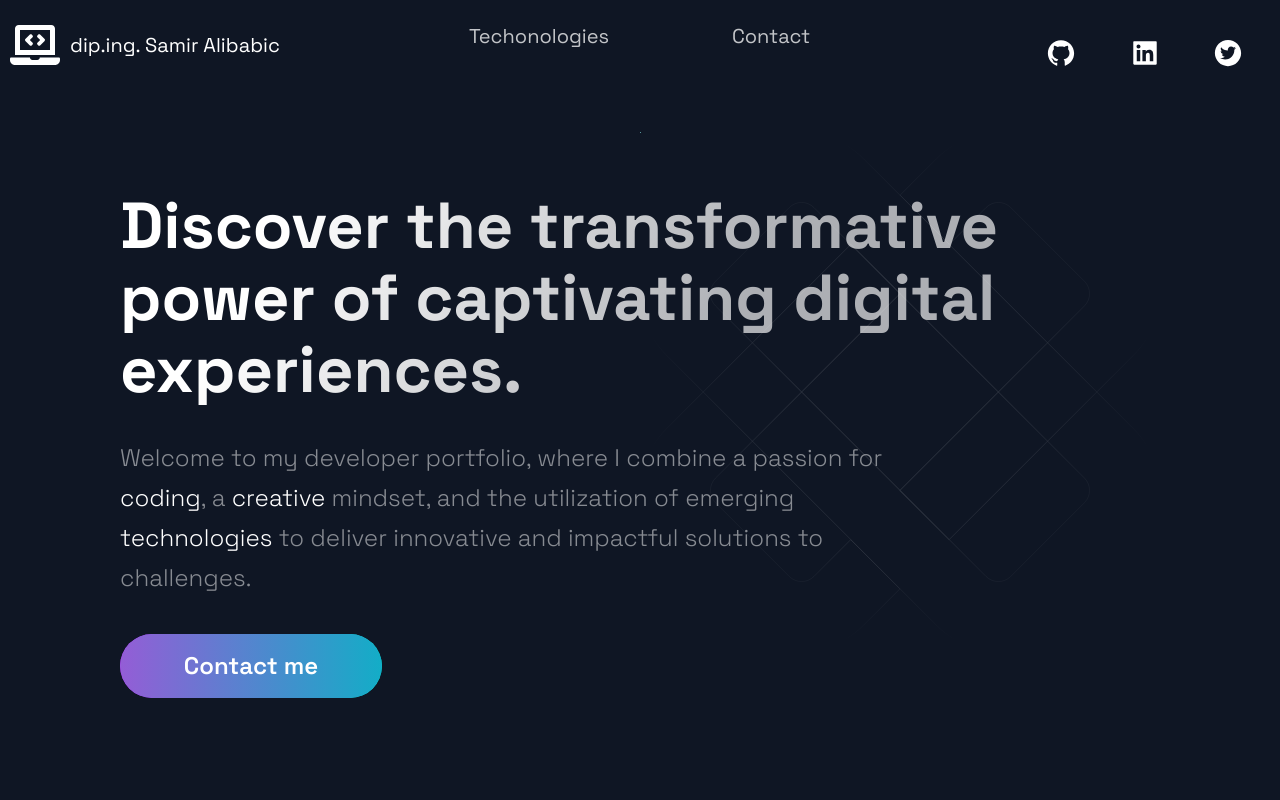
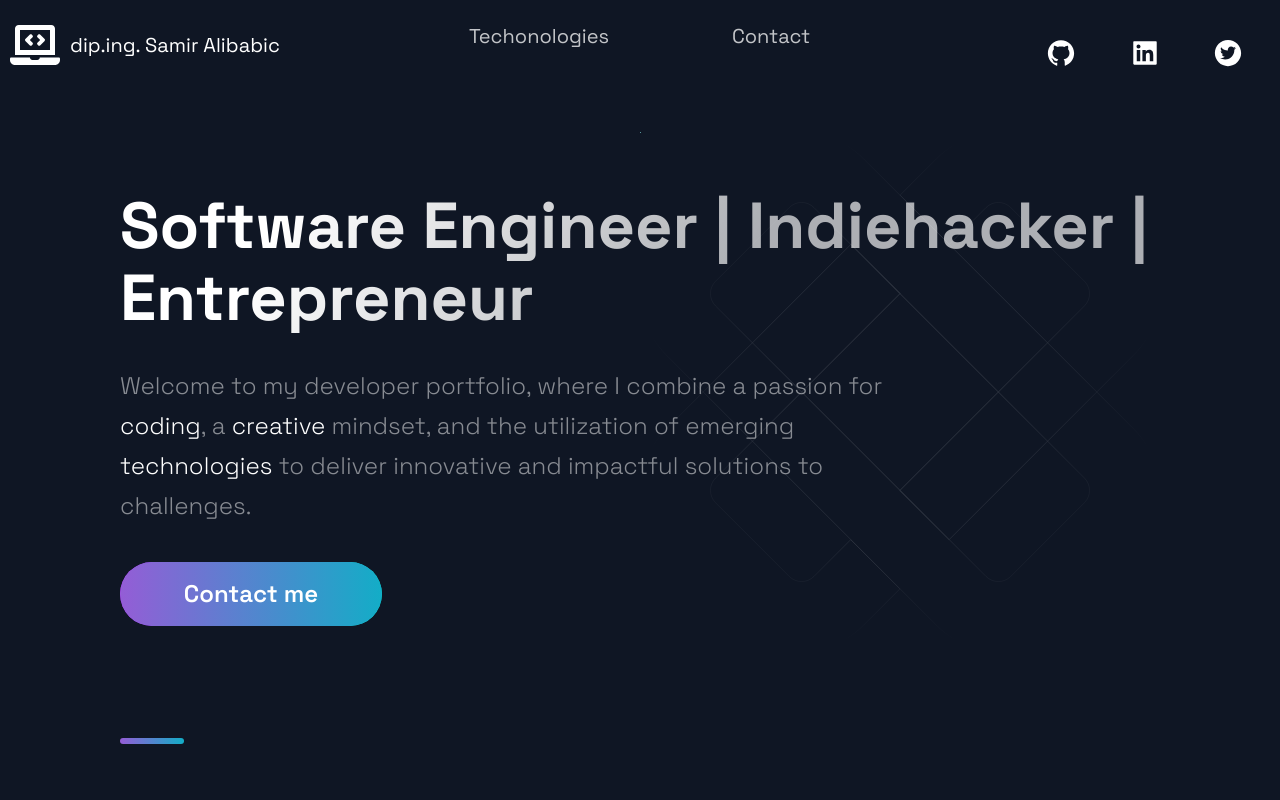
Before and after one commit to samiralibabic/portfolio, a Next.js app: page / in a window 1280 px wide. Shown: the top 800 px of the page. Built offline with nearby package versions, Linux system fonts and the light colour scheme.

Commit message:
feat: update hero headline

```diff
--- a/src/components/Hero/Hero.js
+++ b/src/components/Hero/Hero.js
@@ -8,7 +8,7 @@ import Link from 'next/link';
 const Hero = (props) => (
   <LeftSection>
     <SectionTitle main center>
-      Discover the transformative power of captivating digital experiences.
+      Software Engineer | Indiehacker | Entrepreneur
     </SectionTitle>
     <SectionText>
       Welcome to my developer portfolio, where I combine a passion for <Link href="https://github.com/samiralibabic"
```
